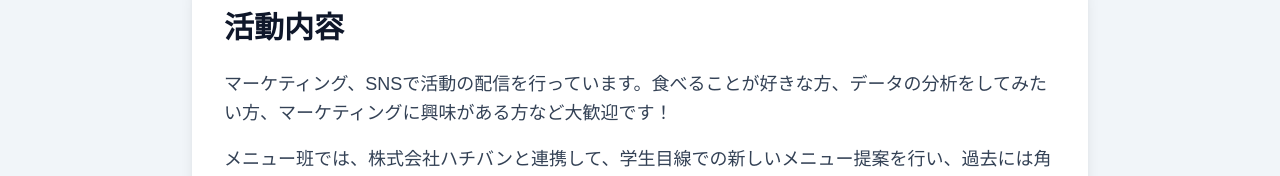
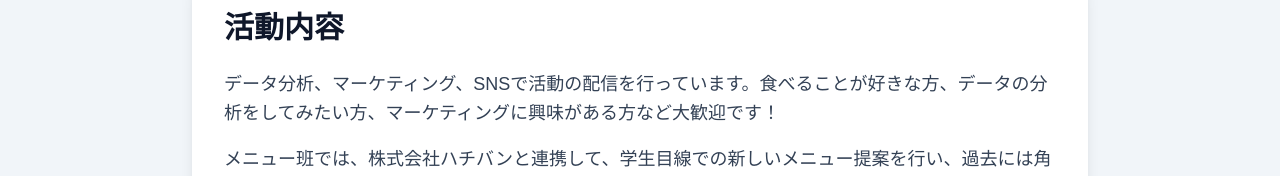
Before and after one commit to FoodCreation/FoodCreation.github.io, a Next.js app: page /teams/menu in a window 1280 px wide. Shown: the part 830-1006 px from the top of the page. Built offline with nearby package versions, Linux system fonts and the light colour scheme; a web font is replaced by a local one.

Commit message:
update:文章の修正

```diff
--- a/src/data/menuTeam.ts
+++ b/src/data/menuTeam.ts
@@ -25,7 +25,7 @@ export const menuTeamData = {
     aboutSection: {
         title: "活動内容",
         paragraphs: [
-            "マーケティング、SNSで活動の配信を行っています。食べることが好きな方、データの分析をしてみたい方、マーケティングに興味がある方など大歓迎です！",
+            "データ分析、マーケティング、SNSで活動の配信を行っています。食べることが好きな方、データの分析をしてみたい方、マーケティングに興味がある方など大歓迎です！",
             "メニュー班では、株式会社ハチバンと連携して、学生目線での新しいメニュー提案を行い、過去には角煮唐麺や濃厚旨撃らーめんを開発しました。学生ならではの発想を活かし、新しいアイデアでユニークな活動を行っています！"
         ]
     },
```
